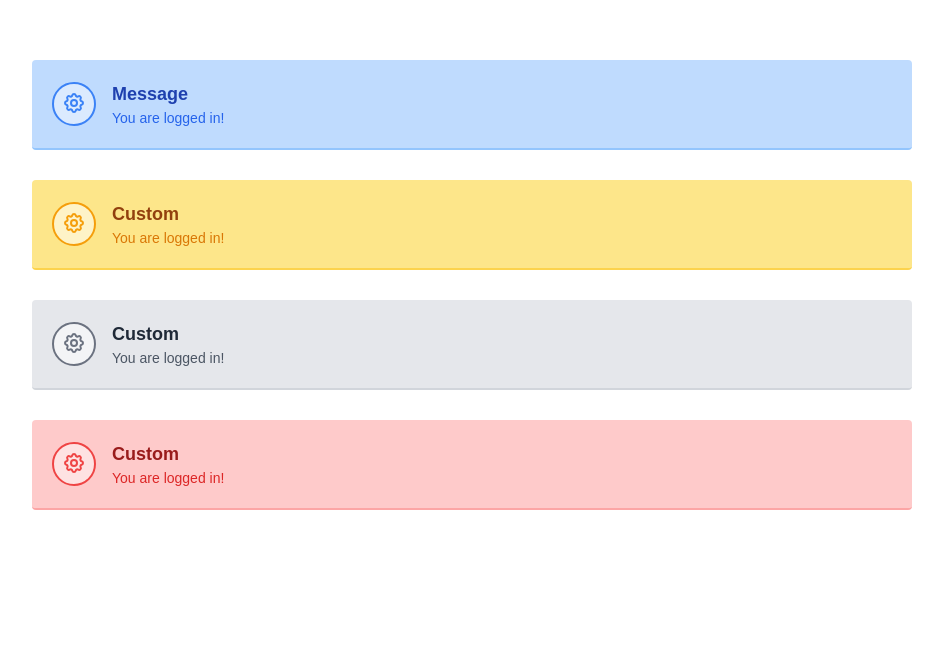
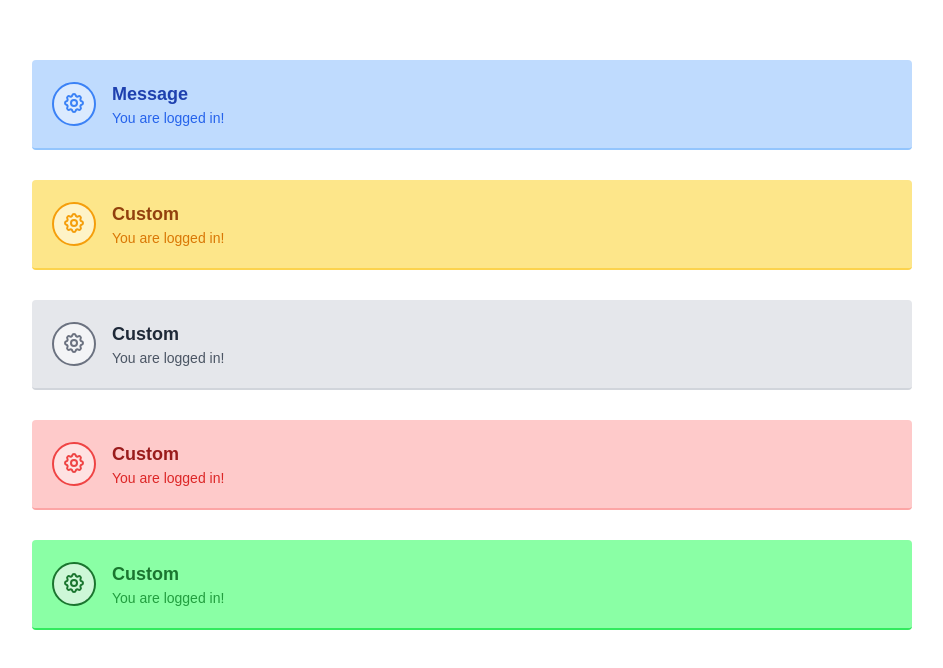
Before and after one commit to Maizerer/beauty-alert, a website: page src/index.html in a window 1280 px wide. Shown: the part 140-808 px from the top of the page, without its empty margins (168-1111 px from the left). Drawn offline with nearby package versions, Linux system fonts and the light colour scheme.

Commit message:
made green alert

```diff
--- a/src/index.html
+++ b/src/index.html
@@ -85,5 +85,24 @@
                 </div>
             </div>
         </div>
+        <div class="alert alert-success">
+            <div class="alert-icon">
+                <!-- иконка-->
+				<span>
+                    <svg xmlns="http://www.w3.org/2000/svg" class="h-6 w-6" fill="none" viewBox="0 0 24 24" stroke="currentColor">
+                        <path stroke-linecap="round" stroke-linejoin="round" stroke-width="2" d="M10.325 4.317c.426-1.756 2.924-1.756 3.35 0a1.724 1.724 0 002.573 1.066c1.543-.94 3.31.826 2.37 2.37a1.724 1.724 0 001.065 2.572c1.756.426 1.756 2.924 0 3.35a1.724 1.724 0 00-1.066 2.573c.94 1.543-.826 3.31-2.37 2.37a1.724 1.724 0 00-2.572 1.065c-.426 1.756-2.924 1.756-3.35 0a1.724 1.724 0 00-2.573-1.066c-1.543.94-3.31-.826-2.37-2.37a1.724 1.724 0 00-1.065-2.572c-1.756-.426-1.756-2.924 0-3.35a1.724 1.724 0 001.066-2.573c-.94-1.543.826-3.31 2.37-2.37.996.608 2.296.07 2.572-1.065z"></path>
+                        <path stroke-linecap="round" stroke-linejoin="round" stroke-width="2" d="M15 12a3 3 0 11-6 0 3 3 0 016 0z"></path>
+                    </svg>
+                </span>
+            </div>
+            <div class="alert-content">
+                <div class="alert-title">
+                    Custom
+                </div>
+                <div class="alert-description">
+                You are logged in!
+                </div>
+            </div>
+        </div>
 </body>
 </html>
--- a/src/scss/style.scss
+++ b/src/scss/style.scss
@@ -117,4 +117,24 @@ body{
             color: rgb(220, 38, 38);
         }
     }
+    &.alert-success{
+        background-color: #8AFFA5;
+        border-bottom: 2px solid #33EA5E;
+        &:hover{
+            background-color: #43f76d;
+        }
+        .alert-icon{
+            border: 2px solid #1A752F;
+            background-color: #cdf7d7;
+            span{
+                color: #1A752F
+            }
+        }
+        .alert-title{
+            color: #1A752F;
+        }
+        .alert-description{
+            color: #229D3F;
+        }
+    }
 }
```
Also changed, not shown: src/css/main.min.css (+1 -1 lines), src/css/style.css.
